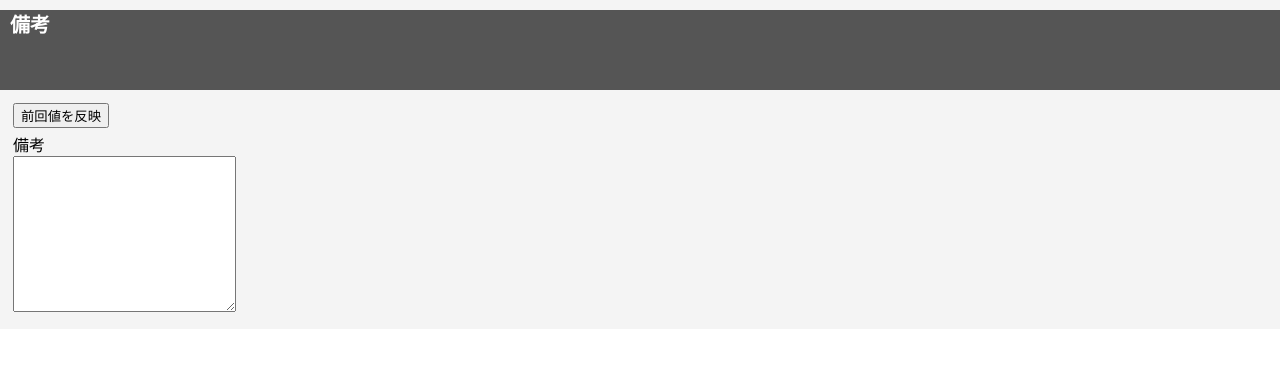
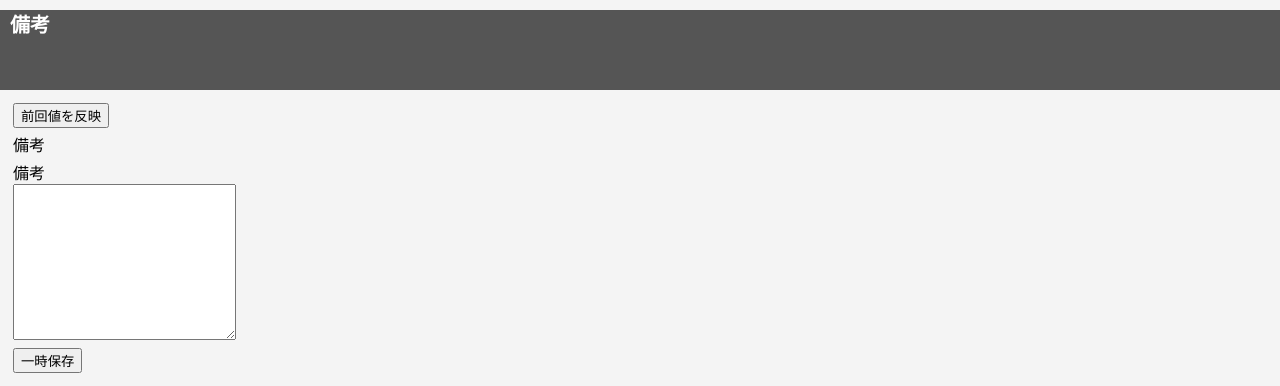
Before and after one commit to sf-stu/kanki-sample, a plain HTML site: page index.html in a window 1280 px wide. Shown: the part 4248-4634 px from the top of the page. Before the commit the page ends 4577 px from the top, so only its background shows below. Drawn offline with Linux system fonts and the light colour scheme.

Commit message:
Update index.html

```diff
--- a/index.html
+++ b/index.html
@@ -416,10 +416,19 @@
                                     <td colspan="2">
                                         <button type="button">前回値を反映</button>
                                     </td>
+                                </tr>
                                 <tr>
-                                    <td>
-										<label>備考 <textarea rows='10' style='width:100%;'></textarea></label>
-		 							</td>
+                                     <td>備考</td>
+                                </tr>
+                                <tr>
+                                     <td>
+					<label>備考 <textarea rows='10' style='width:100%;'></textarea></label>
+                                     </td>
+                                </tr>
+                                <tr>
+                                        <td colspan="2">
+                                            <button type="button">一時保存</button>
+                                        </td>
                                 </tr>
                             </table>
                         `,
```
